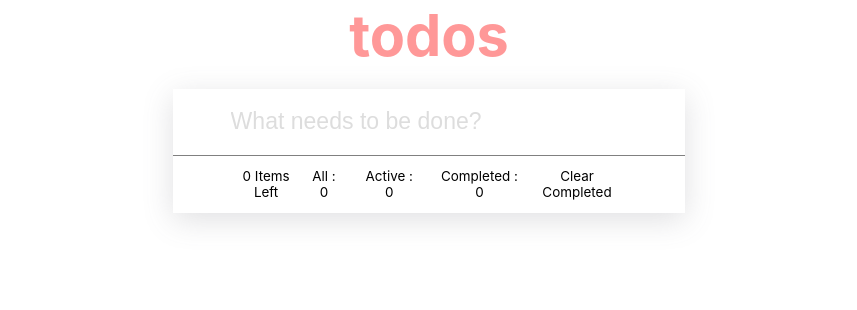
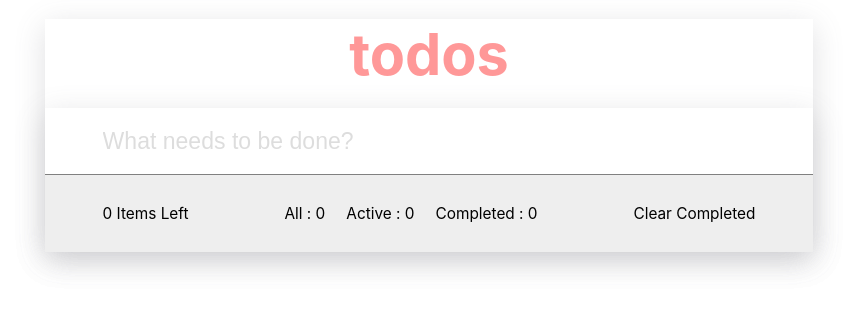
Before and after one commit to erol1098/to-do-react, a React (Create React App) app: page / in a window 1280 px wide. Shown: the top 310 px of the page, without its empty margins (211-1068 px from the left). Built offline with nearby package versions, Linux system fonts and the light colour scheme.

Commit message:
Some Corrections Made.

```diff
--- a/src/App.jsx
+++ b/src/App.jsx
@@ -64,7 +64,7 @@ const App = () => {
     );
   };
   return (
-    <React.Fragment>
+    <Card>
       <header className={styles.title}>
         <h1>todos</h1>
       </header>
@@ -83,7 +83,7 @@ const App = () => {
           clearCompleted={updateTodos}
         />
       </Card>
-    </React.Fragment>
+    </Card>
   );
 };
 
--- a/src/components/Card/Card.module.css
+++ b/src/components/Card/Card.module.css
@@ -1,6 +1,5 @@
 .card {
   box-shadow: rgba(100, 100, 111, 0.2) 0px 7px 29px 0px;
-  width: 40vw;
-  max-width: 40rem;
+  width: 40rem;
   margin: 1rem auto;
 }
--- a/src/components/Footer/Footer.module.css
+++ b/src/components/Footer/Footer.module.css
@@ -1,8 +1,7 @@
 .footer {
-  height: 3rem;
+  height: 4rem;
+  background-color: #eee;
   margin: auto;
-  width: 40vw;
-  max-width: 40rem;
   padding: 1rem 3rem;
   border: none;
   text-align: center;
@@ -20,16 +19,16 @@
   display: inline;
   cursor: pointer;
   padding: 0.3rem;
-  font-size: 0.7rem;
+  font-size: 0.8rem;
 }
 
 p {
-  font-size: 0.7rem;
+  font-size: 0.8rem;
 }
 
 .selected,
 .footer li:hover {
-  border: 1px solid #ddd;
+  border: 1px solid #bbb;
 }
 .clear {
   cursor: pointer;
--- a/src/components/Input/Input.module.css
+++ b/src/components/Input/Input.module.css
@@ -1,7 +1,5 @@
 .form input {
-  margin: auto;
-  width: 40vw;
-  max-width: 40rem;
+  width: 100%;
   padding: 1rem 3rem;
   border: none;
   border-bottom: 1px solid gray;
--- a/src/components/Todos/Todos.module.css
+++ b/src/components/Todos/Todos.module.css
@@ -1,8 +1,7 @@
 .list {
   margin: auto;
   list-style: none;
-  width: 40vw;
-  max-width: 40rem;
+  /* width: 40rem; */
 }
 .list li {
   padding: 1rem 2rem;
```
